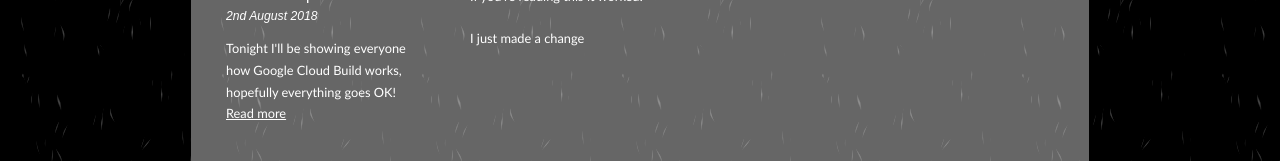
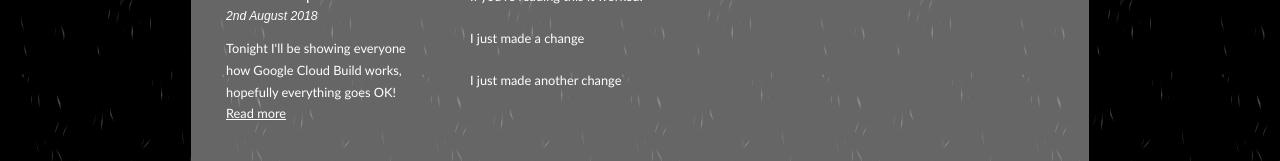
Before and after one commit to awoodcts/gcp-meetup-demo, a plain HTML site: page site/index.html in a window 1280 px wide. Shown: the part 332-493 px from the top of the page. Drawn offline with Linux system fonts and the light colour scheme.

Commit message:
new change

```diff
--- a/site/index.html
+++ b/site/index.html
@@ -61,6 +61,7 @@
         <h1>GCP Meetup Demo</h1>
         <p>If you're reading this it worked!</p>
         <p>I just made a change</p>
+        <p>I just made another change</p>
       </div>
     </div>
     <div id="footer">
```
Also changed, not shown: site/READ_ME/PLEASE READ.txt (deleted), 2 other files.
